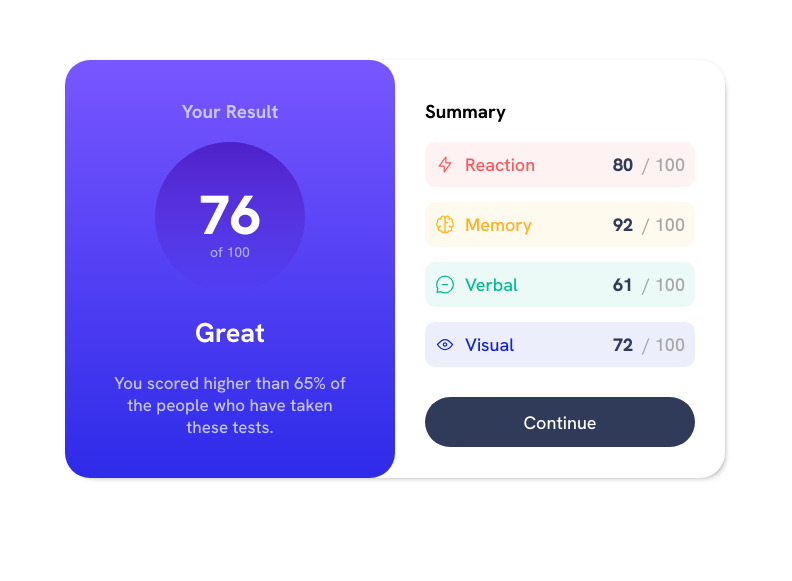
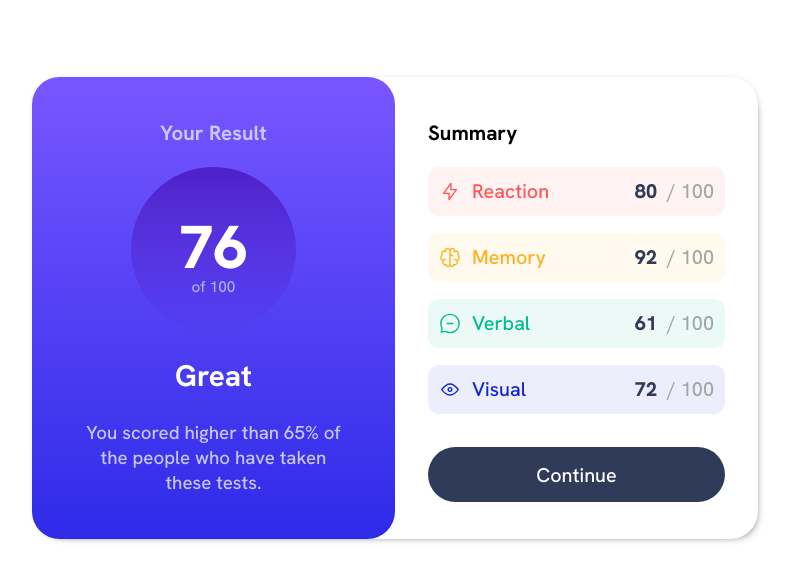
Before and after one commit to priyanshu-buwade/ResultSummaryComponentFM, a plain HTML site: page index.html in a window 1280 px wide. Shown: the part 119-700 px from the top of the page, without its empty margins (245-1037 px from the left). Drawn offline with Linux system fonts and the light colour scheme.

Commit message:
Final Commit

```diff
--- a/style.css
+++ b/style.css
@@ -9,6 +9,7 @@ body {
     align-items: center;
     justify-content: center;
     height: 95vh;
+    zoom: 1.1;
 }
 
 p {
```
